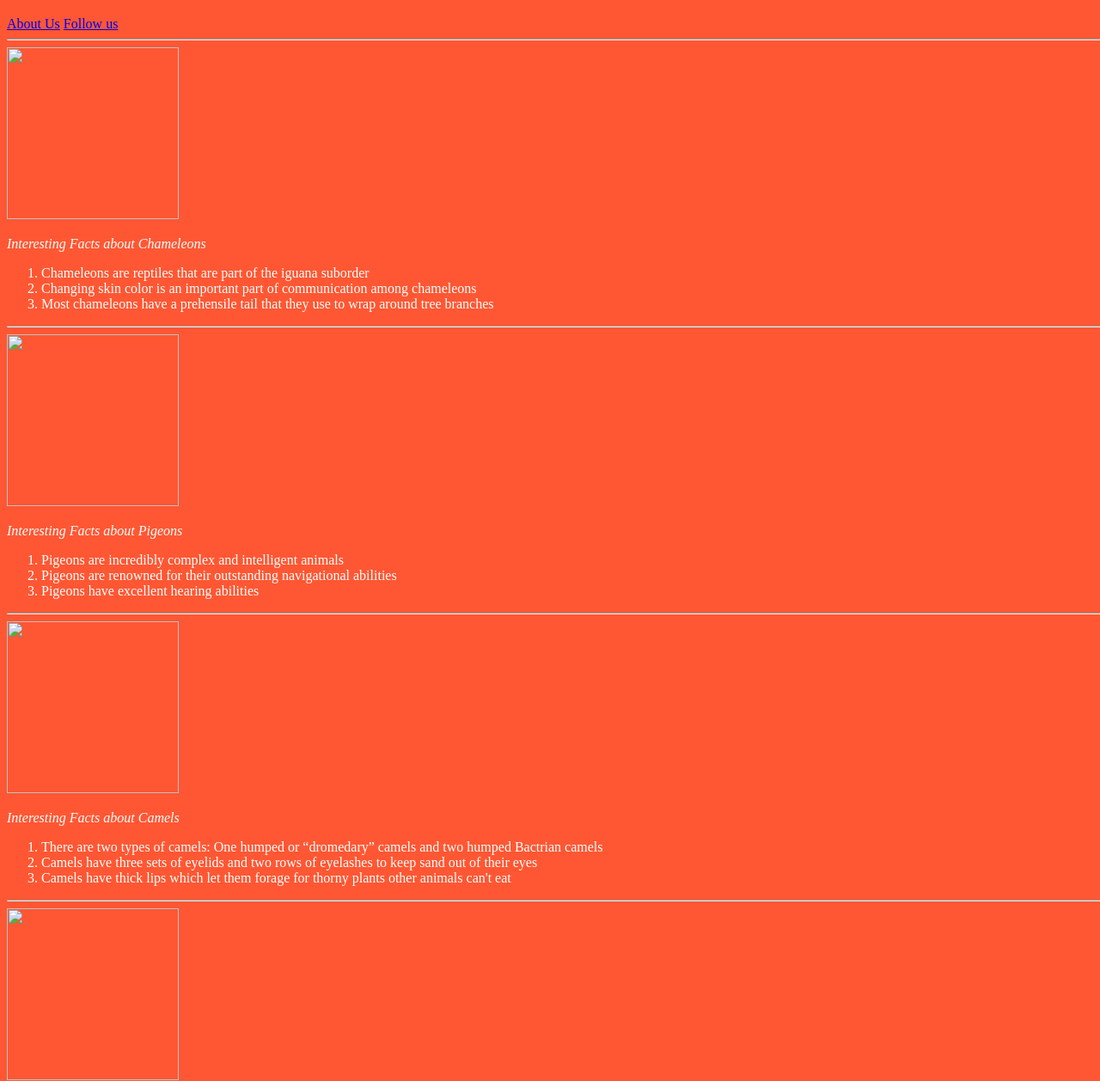
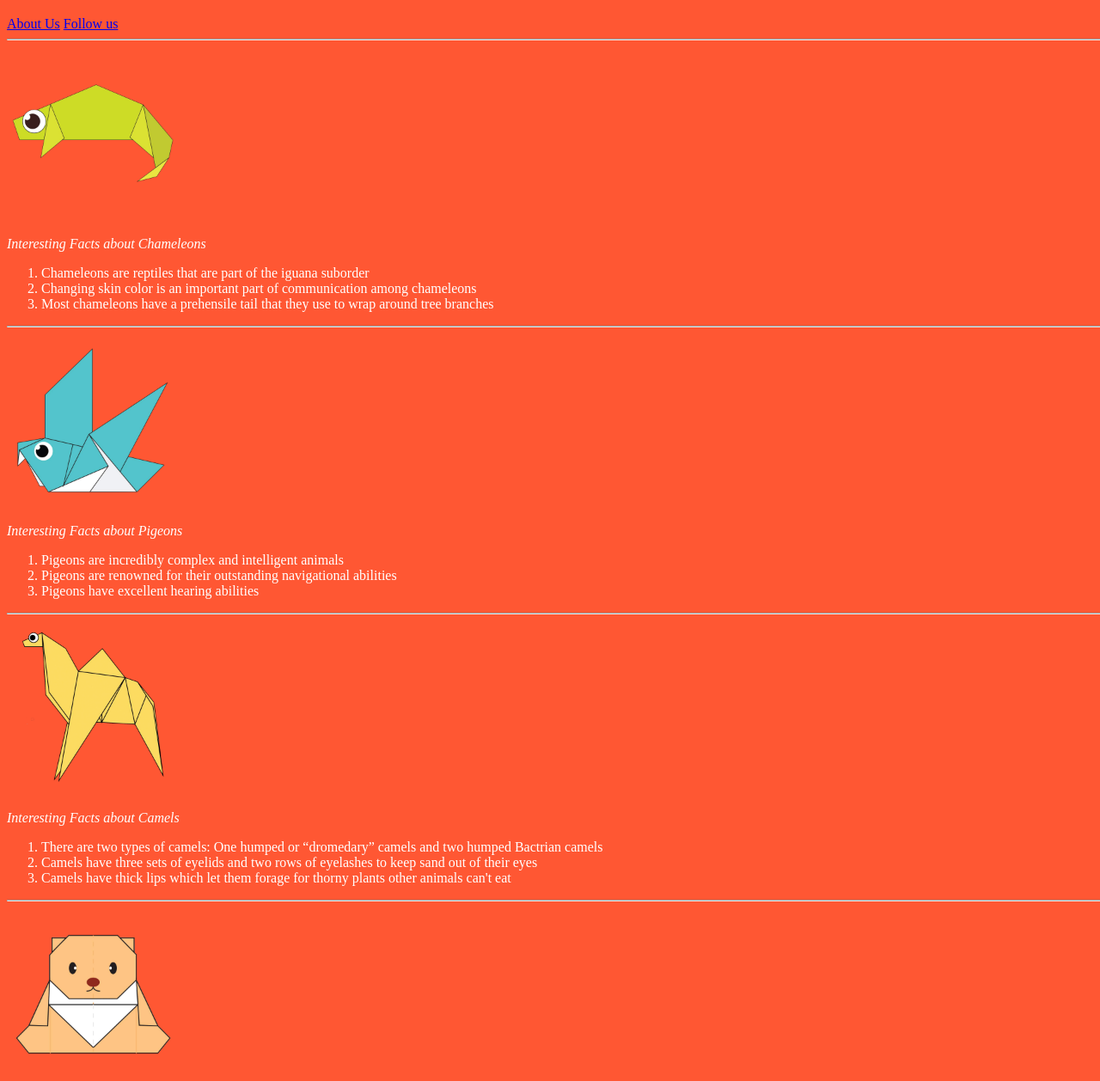
Before and after one commit to theskhadka/c49-Project, a plain HTML site: page index.html in a window 1280 px wide. Shown: the part 61-1319 px from the top of the page at 86% size. Drawn offline with Linux system fonts and the light colour scheme.

Commit message:
Update index.html

```diff
--- a/index.html
+++ b/index.html
@@ -15,7 +15,7 @@
         <a href = "followus.html">Follow us</a>
         <hr width = 2000px>
         <a href = "http://origami.me/chameleon/">
-        <img src = "./images/chameleon.png" width = "200px" height = "200px"></a>
+        <img src = "chameleon.png" width = "200px" height = "200px"></a>
         <p><i>Interesting Facts about Chameleons</i></p>
         <ol>
             <li>Chameleons are reptiles that are part of the iguana suborder</li>
@@ -24,7 +24,7 @@
         </ol>
         <hr width = 2000px>
         <a href = "http://origami.me/pigeon/">
-        <img src = "./images/pigeon.png" width = "200px" height = "200px"></a>
+        <img src = "pigeon.png" width = "200px" height = "200px"></a>
         <p><i>Interesting Facts about Pigeons</i></p>
         <ol>
             <li>Pigeons are incredibly complex and intelligent animals</li>
@@ -33,7 +33,7 @@
         </ol>
         <hr width = 2000px>
         <a href = "http://origami.me/camel/">
-        <img src = "./images/camel.png" width = "200px" height = "200px"></a>
+        <img src = "camel.png" width = "200px" height = "200px"></a>
         <p><i>Interesting Facts about Camels</i></p>
         <ol>
             <li>There are two types of camels: One humped or “dromedary” camels and two humped Bactrian camels</li>
@@ -42,7 +42,7 @@
         </ol>
         <hr width = 2000px>
         <a href = "http://origami.me/teddy-bear/">
-        <img src = "./images/teddy.png" width = "200px" height = "200px"></a>
+        <img src = "teddy.png" width = "200px" height = "200px"></a>
         <p><i>Interesting Facts about Teddy Bears</i></p>
         <ol>
             <li>The term bear-hug was first recorded in 1846</li>
```
